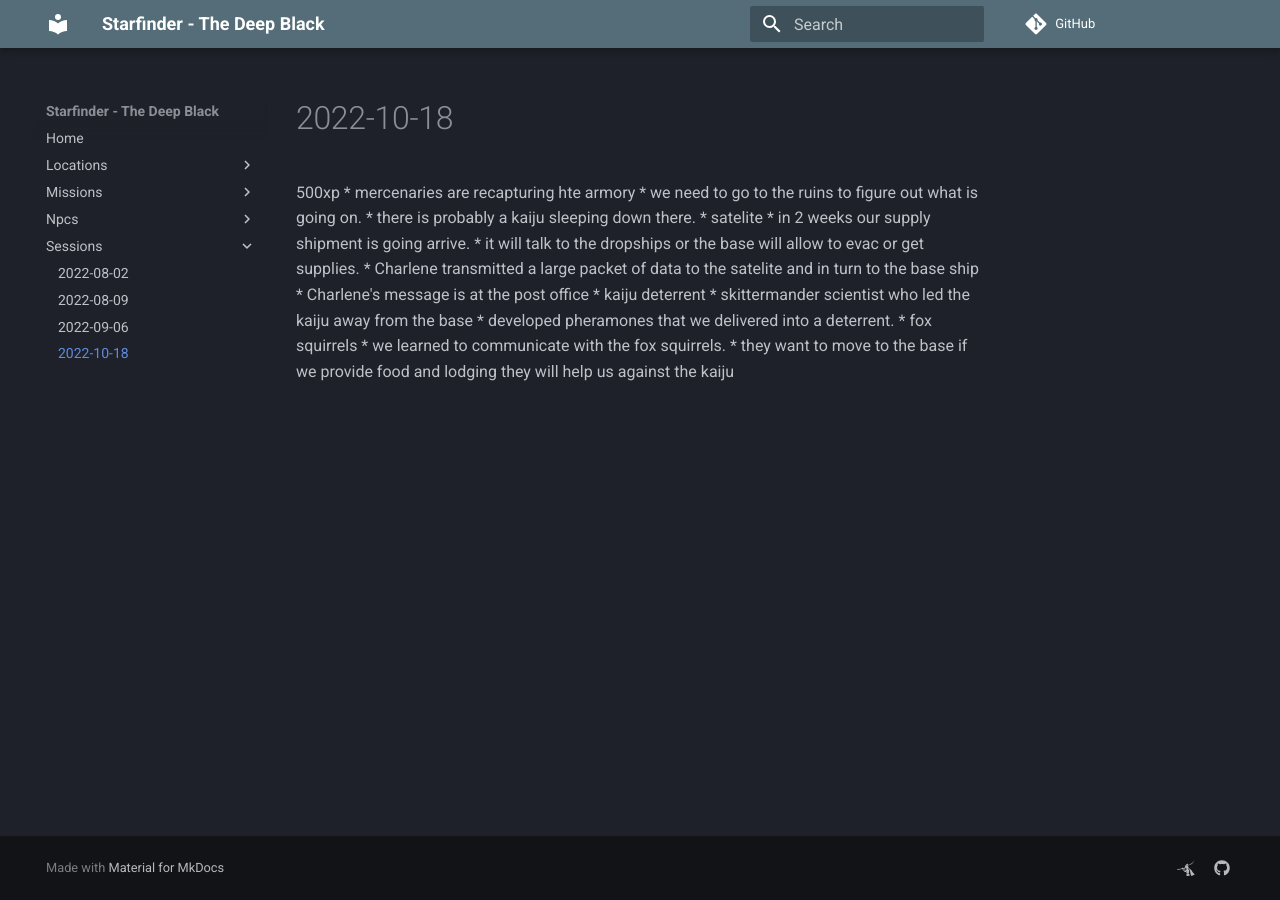
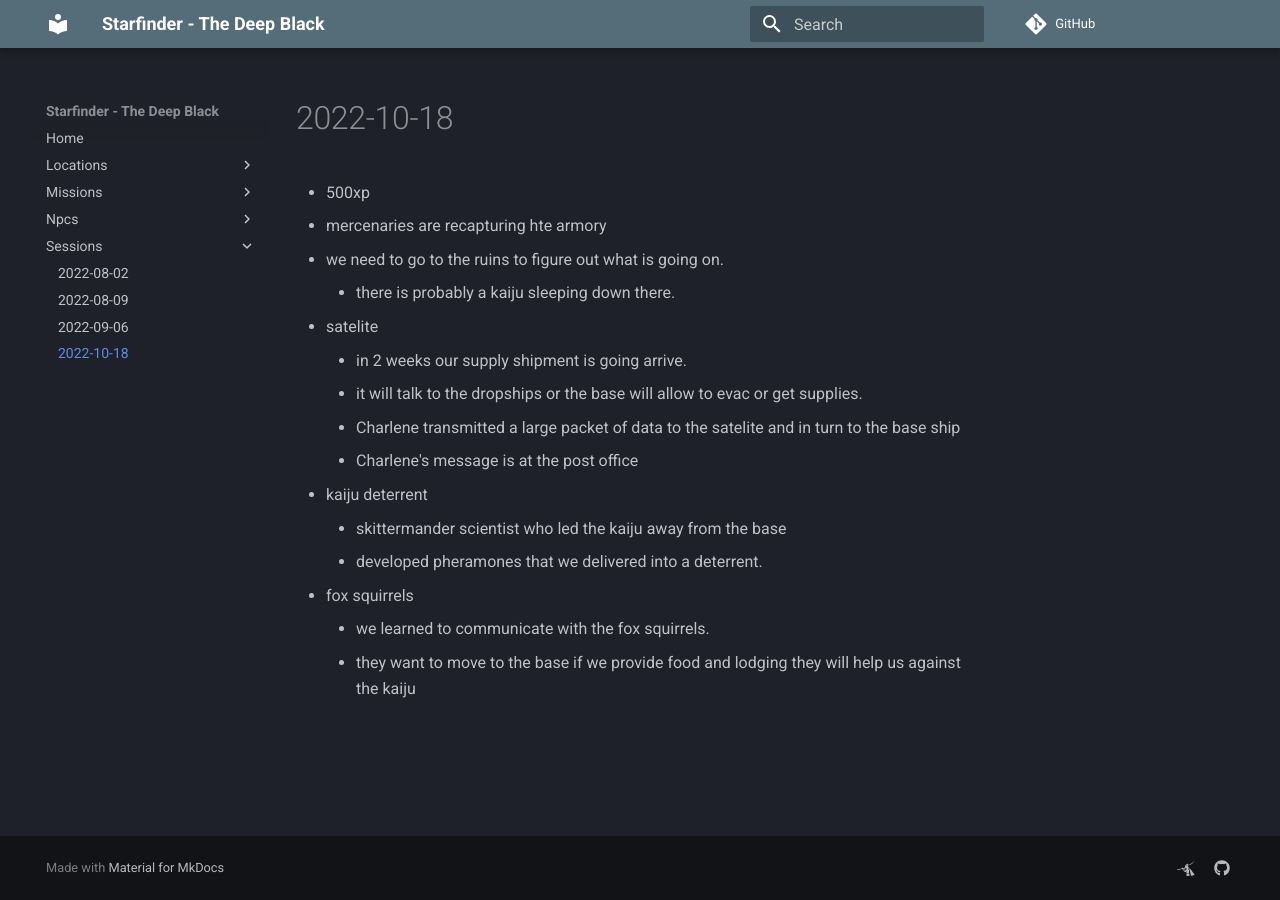
Before and after one commit to Lodrus/starfinder-the-deep-black, an MkDocs documentation site: the page built from docs/sessions/2022-10-18.md, in a window 1280 px wide. Built offline with MkDocs 1.6.1 and Material for MkDocs 9.7.7, drawn with Linux system fonts in a browser that asks for light colours; comment, search, counter and statistics services are not loaded.

Commit message:
Update 2022-10-18.md

```diff
--- a/docs/sessions/2022-10-18.md
+++ b/docs/sessions/2022-10-18.md
@@ -2,7 +2,7 @@
 title: 2022-10-18
 ---
 
-500xp
+* 500xp
 * mercenaries are recapturing hte armory
 * we need to go to the ruins to figure out what is going on.
     * there is probably a kaiju sleeping down there.
```
